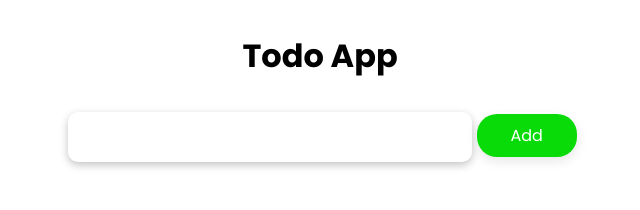
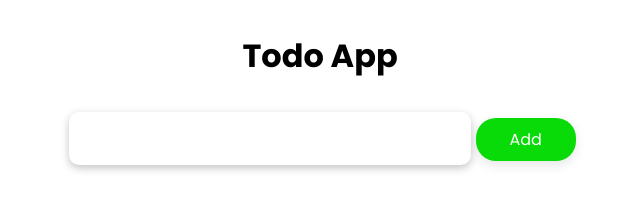
Before and after one commit to nizamaniali/todolist, a plain HTML site: page index.html in a window 1280 px wide. Shown: the full height of the page, 320-960 px from the left. Drawn offline with Linux system fonts and the light colour scheme.

Commit message:
changed some more styling for input font size

```diff
--- a/style.css
+++ b/style.css
@@ -70,7 +70,7 @@ p {
 }
 
 .header input {
-  padding: 15px;
+  padding: 13px;
   margin-left: 5px;
   padding-left: 10px;
   border-radius: 10px;
@@ -79,6 +79,7 @@ p {
   font-family: poppins;
   margin-bottom: 10px;
   border: none;
+  font-size: 18px;
   /* box-shadow: rgba(0, 0, 0, 0.1) 0px 4px 12px; */
   box-shadow: rgba(0, 0, 0, 0.24) 0px 3px 8px;
   /* border: 2px solid black; */
```
